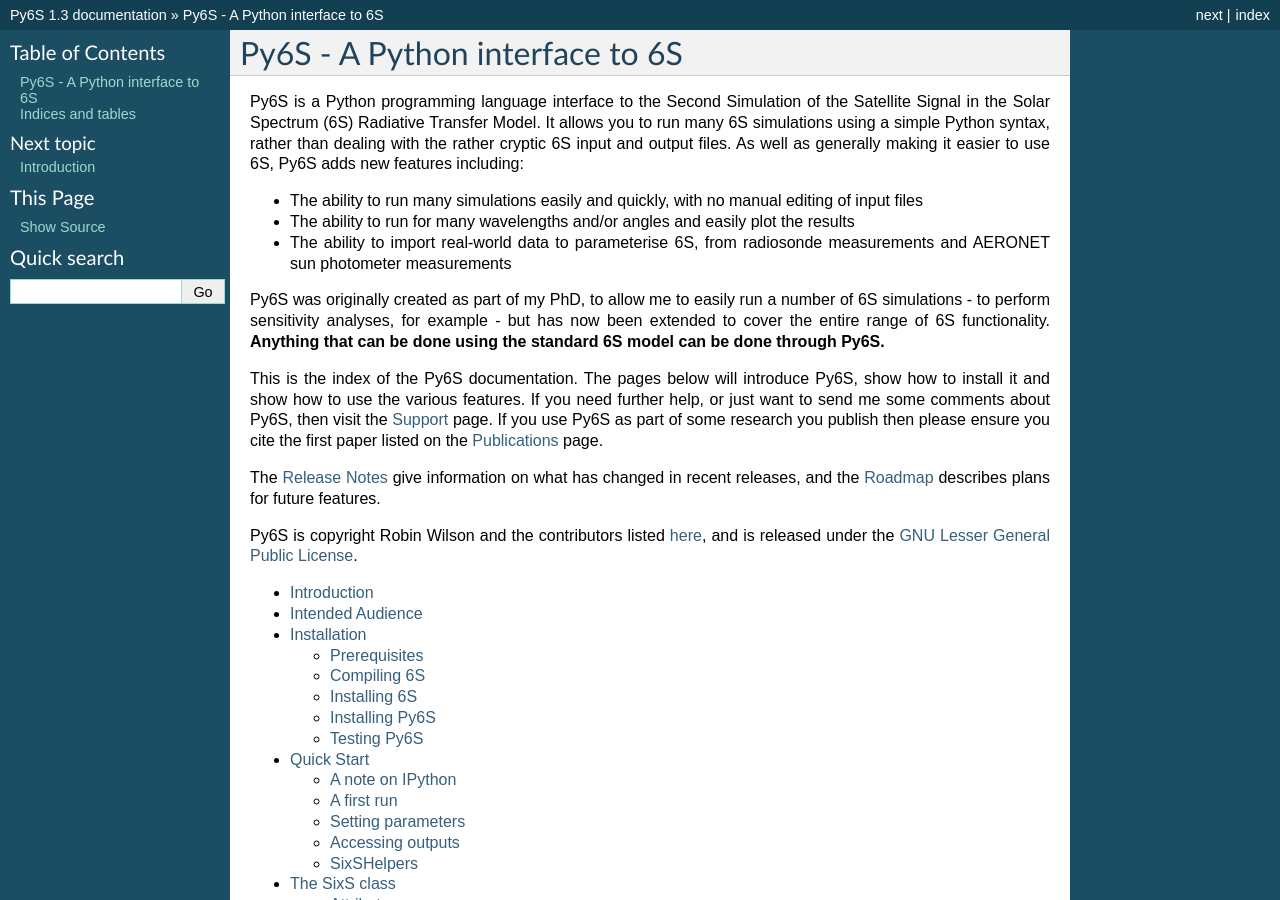
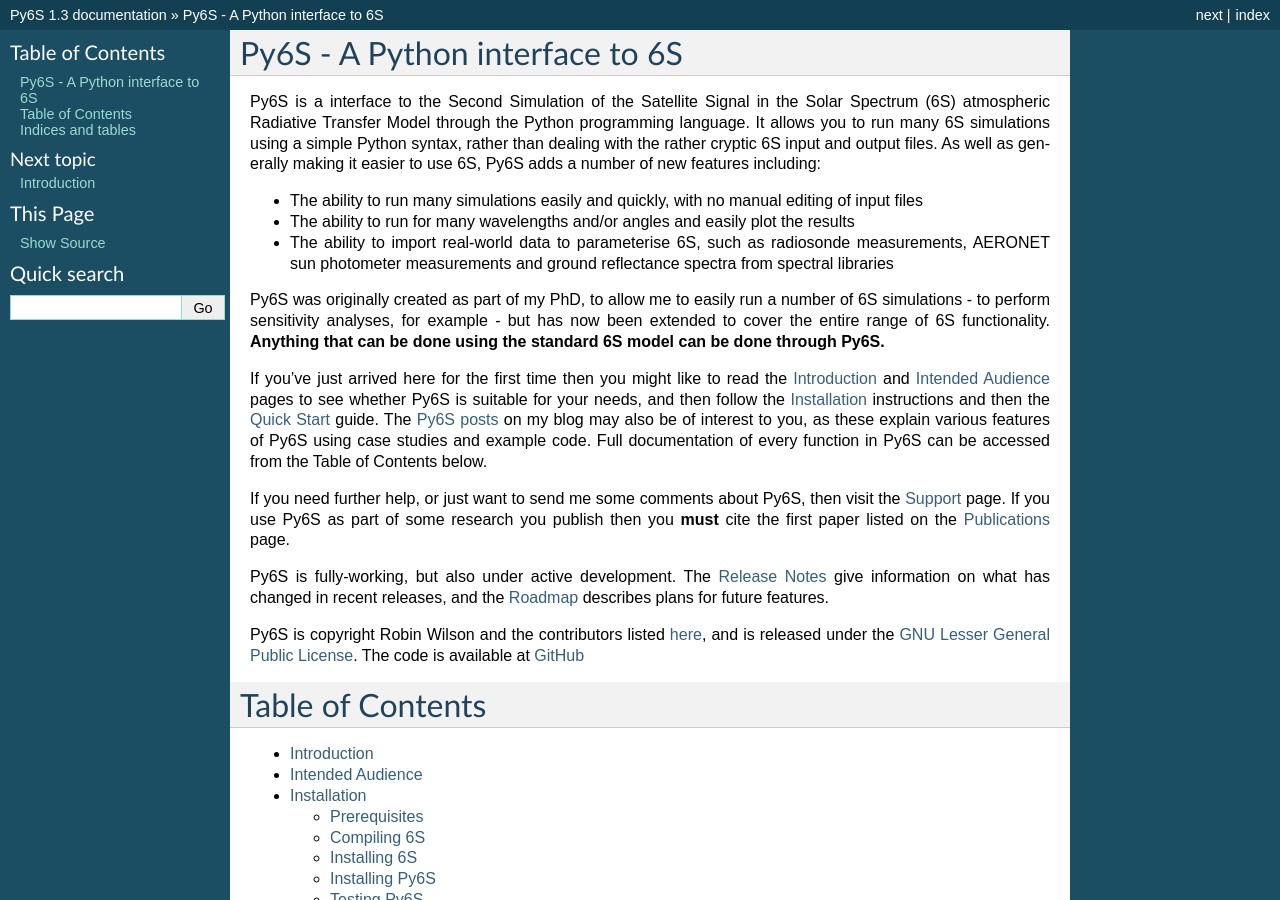
Before and after one commit to robintw/Py6S, a Sphinx documentation site: the page built from doc/source/index.rst, in a window 1280 px wide and 900 px high. Built offline with Sphinx 7.4.7, drawn with Linux system fonts in a browser that asks for light colours.

Commit message:
Updated documentation - rephrased and re-organised

```diff
--- a/doc/source/audience.rst
+++ b/doc/source/audience.rst
@@ -1,7 +1,7 @@
 Intended Audience
 ================================
 
-Py6S is an interface to the Second Simulation of the Satellite Signal in the Solar Spectrum (6S) radiative transfer model, and therefore the use of Py6S assumes some familiarity with the 6S model and the concepts behind Radiative Transfer Modelling for remote-sensing applications.
+Py6S is an interface to the Second Simulation of the Satellite Signal in the Solar Spectrum (6S) radiative transfer model, and therefore the use of Py6S assumes some familiarity with the 6S model and the concepts behind atmospheric Radiative Transfer Modelling for remote-sensing applications.
 
 The best resources to gain some familiarity with these topics are:
 
--- a/doc/source/index.rst
+++ b/doc/source/index.rst
@@ -1,24 +1,24 @@
-.. Py6S documentation master file, created by
-   sphinx-quickstart on Thu Feb 16 12:07:44 2012.
-   You can adapt this file completely to your liking, but it should at least
-   contain the root `toctree` directive.
-
 Py6S - A Python interface to 6S
 ================================
 
-Py6S is a Python programming language interface to the Second Simulation of the Satellite Signal in the Solar Spectrum (6S) Radiative Transfer Model. It allows you to run many 6S simulations using a simple Python syntax, rather than dealing with the rather cryptic 6S input and output files. As well as generally making it easier to use 6S, Py6S adds new features including:
+Py6S is a interface to the Second Simulation of the Satellite Signal in the Solar Spectrum (6S) atmospheric Radiative Transfer Model through the Python programming language. It allows you to run many 6S simulations using a simple Python syntax, rather than dealing with the rather cryptic 6S input and output files. As well as generally making it easier to use 6S, Py6S adds a number of new features including:
 
 * The ability to run many simulations easily and quickly, with no manual editing of input files
 * The ability to run for many wavelengths and/or angles and easily plot the results
-* The ability to import real-world data to parameterise 6S, from radiosonde measurements and AERONET sun photometer measurements
+* The ability to import real-world data to parameterise 6S, such as radiosonde measurements, AERONET sun photometer measurements and ground reflectance spectra from spectral libraries
 
 Py6S was originally created as part of my PhD, to allow me to easily run a number of 6S simulations - to perform sensitivity analyses, for example - but has now been extended to cover the entire range of 6S functionality. **Anything that can be done using the standard 6S model can be done through Py6S.**
 
-This is the index of the Py6S documentation. The pages below will introduce Py6S, show how to install it and show how to use the various features. If you need further help, or just want to send me some comments about Py6S, then visit the :doc:`support` page. If you use Py6S as part of some research you publish then please ensure you cite the first paper listed on the :doc:`publications` page.
+If you've just arrived here for the first time then you might like to read the :doc:`introduction` and :doc:`audience` pages to see whether Py6S is suitable for your needs, and then follow the :doc:`installation` instructions and then the :doc:`quickstart` guide. The `Py6S posts <http://blog.rtwilson.com/category/my-software/py6s/>`_ on my blog may also be of interest to you, as these explain various features of Py6S using case studies and example code. Full documentation of every function in Py6S can be accessed from the Table of Contents below.
 
-The :doc:`releasenotes` give information on what has changed in recent releases, and the :doc:`roadmap` describes plans for future features.
+If you need further help, or just want to send me some comments about Py6S, then visit the :doc:`support` page. If you use Py6S as part of some research you publish then you **must** cite the first paper listed on the :doc:`publications` page.
 
-Py6S is copyright Robin Wilson and the contributors listed `here <https://github.com/robintw/Py6S/blob/master/CONTRIBUTORS>`_, and is released under the `GNU Lesser General Public License <http://www.gnu.org/copyleft/lesser.html>`_.
+Py6S is fully-working, but also under active development. The :doc:`releasenotes` give information on what has changed in recent releases, and the :doc:`roadmap` describes plans for future features.
+
+Py6S is copyright Robin Wilson and the contributors listed `here <https://github.com/robintw/Py6S/blob/master/CONTRIBUTORS>`_, and is released under the `GNU Lesser General Public License <http://www.gnu.org/copyleft/lesser.html>`_. The code is available at `GitHub <http://github.com/robintw/py6s>`_
+
+Table of Contents
+==================
 
 .. toctree::
    :maxdepth: 2
--- a/doc/source/publications.rst
+++ b/doc/source/publications.rst
@@ -1,7 +1,7 @@
 Publications
 ================================
 
-Version 1.0 of Py6S was described in the paper below. Please cite this paper if you use Py6S as part of any research which you then publish.
+Py6S v1.0 was described in Wilson (2012). You **must** cite this paper if you use Py6S as part of any research which you then publish.
 
 Wilson, R. T., 2012, Py6S: A Python interface to the 6S radiative transfer model, *Computers and Geosciences*, 51, p166-171, `PDF <http://rtwilson.com/academic/Wilson_2012_Py6S_Paper.pdf>`_
 
--- a/doc/source/roadmap.rst
+++ b/doc/source/roadmap.rst
@@ -1,14 +1,17 @@
 Roadmap
 ================================
 
-The current release of Py6S has achieved the original aim of producing a Python interface to the 6S model, and it appears to be relatively stable. However, there are many plans for the future, including:
+The current release of Py6S has achieved the original aim of producing a Python interface to the 6S model, and it appears to be relatively stable. However, there are many plans for the future, as listed below. If you have any comments on these plans - or want to suggest features that you'd really love to be included in Py6S - then contact me using the details on the :doc:`support` page.
 
 Soon
 ----
 * Ability to import spectra from ENVI Spectral Library files
+* Ability to import radiosonde data from a wider range of formats
+* Developments in the API for atmospheric correction, making it easier to atmospherically-correct multiple wavelengths using the same settings
 
 Medium-term
 ------------
+* (Possibly) A restructuring of the Py6S API to make it 'more pythonic' and better suited for future development.
 * Ability to use Py6S (probably with a lookup-table) to perform atmospheric correction of satellite images.
 
 Eventually
--- a/doc/source/support.rst
+++ b/doc/source/support.rst
@@ -1,6 +1,6 @@
 Support
 ================================
 
-Py6S was developed by the author as part of his PhD (which has not yet finished). He is still developing the software, but has many other demands on his time. He will try to answer any support queries as soon as possible, but he cannot guarantee a quick response.
+Py6S was developed by the author as part of his PhD (which is still in progress).
 
-**Email:** robin@rtwilson.com
+Support is primarily available through the `Py6S mailing list <https://groups.google.com/forum/?fromgroups#!forum/py6s>`_ - please join the list and send a message if you want help with Py6S, or have bugs or feature requests to report. The mailing list is also where release announcements will be made and the future direction of Py6S discussed.
```
Also changed, not shown: doc/source/introduction.rst (+3 -4 lines).
